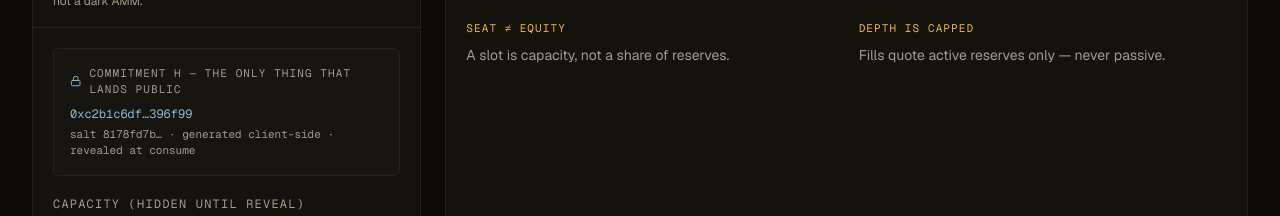
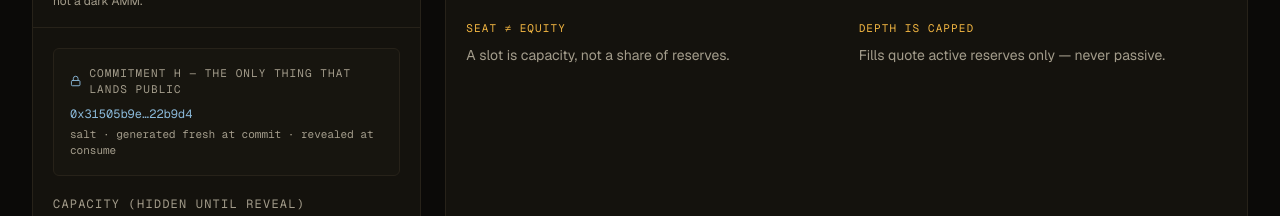
Before and after one commit to Kartikvyas1604/Cadence, a Next.js app: page /console in a window 1280 px wide. Shown: the part 2215-2431 px from the top of the page. Built offline with nearby package versions, Linux system fonts and the light colour scheme.

Commit message:
fix: deterministic commit-H preview — no random render, hydration-safe

```diff
--- a/components/private-intent-panel.tsx
+++ b/components/private-intent-panel.tsx
@@ -5,7 +5,7 @@ import { CheckCircle2, Eye, Lock, TriangleAlert } from "lucide-react";
 import { EthIcon } from "./eth-icon";
 import { Panel } from "./panel";
 import { useCadence, useCadenceActions } from "@/lib/cadence/provider";
-import { commitHash, randomSalt, shortHash } from "@/lib/cadence/hash";
+import { commitHash, shortHash } from "@/lib/cadence/hash";
 import { fmtEth, fmtPricePerEth, timeAgo } from "@/lib/cadence/format";
 import type { CommitmentStatus } from "@/lib/cadence/types";
 
@@ -21,12 +21,13 @@ export function PrivateIntentPanel({ className = "" }: { className?: string }) {
   const s = useCadence();
   const { commitMint, attemptSwap, attemptBadReveal } = useCadenceActions();
   const [size, setSize] = useState<number>(1.5);
-  const [salt] = useState(() => randomSalt());
   const [pending, setPending] = useState<null | "commit" | "reveal" | "bad">(null);
 
+  // deterministic preview only — the commit itself gets a fresh random salt
+  // inside the provider, so nothing random is rendered during SSR/hydration
   const H = useMemo(
-    () => commitHash(size, s.epochId, salt),
-    [size, s.epochId, salt],
+    () => commitHash(size, s.epochId, "preview"),
+    [size, s.epochId],
   );
 
   const cost = size * s.slotPricePerEth;
@@ -83,7 +84,7 @@ export function PrivateIntentPanel({ className = "" }: { className?: string }) {
           {shortHash(H)}
         </p>
         <p className="mt-1 font-mono text-[11px] text-muted">
-          salt {salt.slice(0, 8)}… · generated client-side · revealed at consume
+          salt · generated fresh at commit · revealed at consume
         </p>
       </div>
 
```
